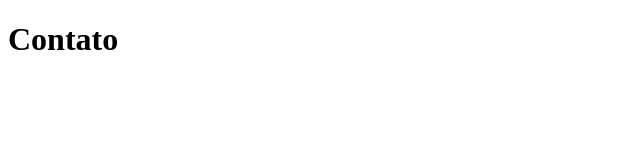
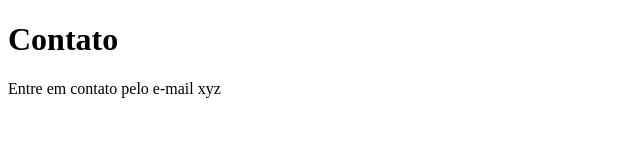
Before and after one commit to ofabionery/sistema-de-cadastro, a plain HTML site: page contato.html in a window 1280 px wide. Shown: the whole page, without its empty margins (0-640 px from the left). Drawn offline with Linux system fonts and the light colour scheme.

Commit message:
adicionando o e-mail de contato

```diff
--- a/contato.html
+++ b/contato.html
@@ -10,6 +10,7 @@
 
 <body>
     <h1>Contato</h1>
+    <p>Entre em contato pelo e-mail xyz</p>
 </body>
 
 </html>
```
